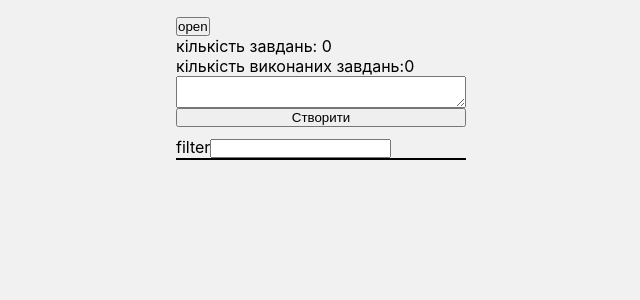
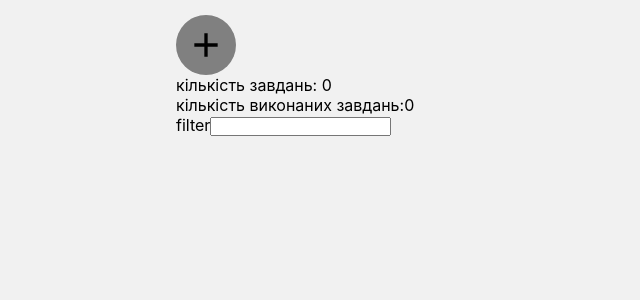
Before and after one commit to yevhenpodoliaka/react-test, a React (Create React App) app: page / in a window 1280 px wide. Shown: the top 300 px of the page, without its empty margins (319-959 px from the left). Built offline with nearby package versions, Linux system fonts and the light colour scheme.

Commit message:
add iconBtn

```diff
--- a/src/App.jsx
+++ b/src/App.jsx
@@ -7,7 +7,8 @@ import TodoList from './components/TodoApp/TodoList/TodoList';
 import TodoEditer from './components/TodoApp/TodoEditer/TodoEditer';
 import TodoFilter from './components/TodoApp/TodoFilter/TodoFilter';
 import Modal from './components/Modal/Modal';
-// import './App.css';
+import IconBtn from './components/IconBtn/IconBtn';
+import {ReactComponent as AddIcon} from './icons/add.svg'
 
 // const colorPickerOptions = [
 //   { label: 'red', color: '#F44336' },
@@ -24,6 +25,21 @@ class App extends Component {
     filter: '',
     showModal:false,
   };
+    componentDidMount() {
+
+    const storageTodos = JSON.parse(localStorage.getItem('todos'))
+    if (storageTodos) {
+         this.setState({todos:storageTodos})
+    }
+
+
+  }
+  componentDidUpdate(prevProps,prevState) {
+    if (this.state.todos!==prevState.todos) {
+      localStorage.setItem('todos', JSON.stringify(this.state.todos))
+    }
+
+  }
   toggleModal = () => {
     this.setState(({showModal})=> ({
       showModal:!showModal
@@ -38,6 +54,7 @@ class App extends Component {
     this.setState(prevState => ({
       todos: [todo, ...prevState.todos],
     }));
+    this.toggleModal()
   };
   complitedTodo = todoId => {
     this.setState(prevState => ({
@@ -76,26 +93,8 @@ class App extends Component {
       0,
     );
   };
-  componentDidMount() {
-    console.log('componentDidMount');
-    const storageTodos = JSON.parse(localStorage.getItem('todos'))
-    if (storageTodos) {
-         this.setState({todos:storageTodos})
-    }
 
-
-  }
-  componentDidUpdate(prevProps,prevState) {
-    console.log('componentDidUpdate', prevState);
-    console.log(this.state);
-    if (this.state.todos!==prevState.todos) {
-      console.log('new');
-      localStorage.setItem('todos', JSON.stringify(this.state.todos))
-    }
-
-  }
   render() {
-    console.log('App render');
     const { todos, filter,showModal } = this.state;
 
     const totalTodoCount = todos.length;
@@ -104,19 +103,21 @@ class App extends Component {
 
     return (
       <>
-        {/* <Dropdown />
-        <ColorPicker options={colorPickerOptions} />
-        <Counter initialValue={0} step={1} /> */}
-        <button type='button' onClick={this.toggleModal}>open</button>
-        {showModal&&<Modal><h2>modal</h2> <button type="button" onClick={this.toggleModal}>
-          close
-        </button></Modal>}
+        {/* <Dropdown /> */}
+        {/* <ColorPicker options={colorPickerOptions} /> */}
+        {/* <Counter initialValue={0} step={1} /> */}
+        <IconBtn onClick={this.toggleModal}  aria-label="add todo">
+          <AddIcon width="40" height="40"/>
+        </IconBtn>
+        {showModal && <Modal onClose={this.toggleModal}>
+          <TodoEditer onSubmit={this.addTodo} />
+        </Modal>}
 
         <div>
           <p>кількість завдань: {totalTodoCount}</p>
           <p>кількість виконаних завдань:{completedTodoCount}</p>
         </div>
-        <TodoEditer onSubmit={this.addTodo} />
+
         <TodoFilter value={filter} onChangeFilter={this.onChangeFilter} />
         <TodoList
           todos={visibleTodos}
--- /dev/null
+++ b/src/components/IconBtn/IconBtn.jsx
@@ -0,0 +1,23 @@
+import React from 'react'
+import PropTypes from 'prop-types'
+import s from './IconBtn.module.css'
+
+
+const IconBtn = ({ children, onClick, ...allyProps }) => (
+  <button type="button" className={s.btn} onClick={onClick} {...allyProps}>
+    {children}
+  </button>
+);
+
+IconBtn.defaultProps = {
+  onClick: () => null,
+  children: null,
+};
+
+IconBtn.propTypes = {
+  onClick: PropTypes.func,
+  children: PropTypes.node,
+  'aria-label': PropTypes.string.isRequired,
+};
+
+export default IconBtn;
--- /dev/null
+++ b/src/components/IconBtn/IconBtn.module.css
@@ -0,0 +1,14 @@
+.btn {
+    margin: 0;
+    padding: 10px;
+    border: none;
+    border-radius: 50%;
+    color: white;
+    font: inherit;
+    background-color: grey;
+    cursor: pointer;
+
+    display: inline-flex;
+    align-items: center;
+    justify-content: center;
+}
--- a/src/components/Modal/Modal.jsx
+++ b/src/components/Modal/Modal.jsx
@@ -5,14 +5,26 @@ import s from './Modal.module.css';
 const modalEl = document.querySelector('#modal');
 class Modal extends Component {
   componentDidMount() {
-    console.log('componentDidMount');
+    window.addEventListener('keydown', this.handleKeyDown)
   }
   componentWillUnmount() {
-    console.log('componentWillUnmount');
+      window.removeEventListener('keydown', this.handleKeyDown)
   }
+
+    handleKeyDown = e => {
+    if (e.code === 'Escape') {
+
+      this.props.onClose();
+    }
+  };
+    handleBackdropClick = e => {
+    if (e.currentTarget === e.target) {
+      this.props.onClose();
+    }
+  };
   render() {
     return createPortal(
-      <div className={s.backdrop}>
+      <div className={s.backdrop}  onClick={this.handleBackdropClick}>
         <div className={s.modal}>{this.props.children}</div>
       </div>,modalEl
     );
--- /dev/null
+++ b/src/components/TodoApp/Todo/Todo.css
@@ -0,0 +1,12 @@
+.Todo{
+    display: flex;
+    justify-content: space-between;
+    padding: 4px;
+    border: 1px solid blue;
+    border-radius: 4px;
+}
+
+  .Todo__text--complited{
+      text-decoration: line-through;
+
+  }
--- a/src/components/TodoApp/Todo/Todo.jsx
+++ b/src/components/TodoApp/Todo/Todo.jsx
@@ -1,6 +1,11 @@
 import PropTypes from 'prop-types'
+import IconBtn from '../../IconBtn/IconBtn'
+import { ReactComponent as DeleteIcon } from '../../../icons/delete.svg'
+import './Todo.css'
+
+
 const Todo = ({ text, completed, togglleComplited, onDeleteTodo }) => {
-    return   <>
+    return   <div  className="Todo">
     <input
           type="checkbox"
           className="Checkbox"
@@ -8,12 +13,14 @@ const Todo = ({ text, completed, togglleComplited, onDeleteTodo }) => {
           onChange={togglleComplited}
         />
         <p
-          className={completed ? 'TodoList__text--complited' : 'TodoList__text'}
+          className={completed ? 'Todo__text--complited' : 'Todo__text'}
         >
           {text}
-        </p>
-        <button onClick={onDeleteTodo}>delete</button>
-        </>
+      </p>
+      <IconBtn  onClick={onDeleteTodo} aria-label="delete todo">
+        <DeleteIcon width="12" height="12" />
+      </IconBtn>
+        </div>
 }
 Todo.propTypes = {
   text: PropTypes.string.isRequired,
--- a/src/components/TodoApp/TodoEditer/TodoEditer.jsx
+++ b/src/components/TodoApp/TodoEditer/TodoEditer.jsx
@@ -1,4 +1,5 @@
 import React, { Component } from "react";
+import s from './TodoEditer.module.css'
 
 
 class TodoEditer extends Component {
@@ -18,9 +19,9 @@ class TodoEditer extends Component {
 
     render() {
         return (
-            <form className="TodoEditer"  onSubmit={this.handleSubmit}>
+            <form className={s.form}  onSubmit={this.handleSubmit}>
                 <textarea value={this.state.text} onChange={this.handleChange}></textarea>
-                <button type="submit">Створити</button>
+                <button className={s.btn} type="submit">Створити</button>
         </form>
     )
 }
--- /dev/null
+++ b/src/components/TodoApp/TodoEditer/TodoEditer.module.css
@@ -0,0 +1,7 @@
+  .form {
+      display: flex;
+      flex-direction: column;
+  }
+  .btn{
+    margin-top: 10px;
+  }
--- a/src/components/TodoApp/TodoList/TodoList.css
+++ b/src/components/TodoApp/TodoList/TodoList.css
@@ -1,19 +1,5 @@
 .TodoList{
-    border: 1px solid black;
+  background-color: beige;
+
 
 }
-.TodoList__item{
-    display: flex;
-    justify-content: space-between;
-    padding: 4px;
-}
-
-  .TodoList__text--complited{
-      text-decoration: line-through;
-
-  }
-  .TodoEditer{
-    display: flex;
-    flex-direction: column;
-    margin-bottom: 10px;
-  }
--- a/src/components/TodoApp/TodoList/TodoList.jsx
+++ b/src/components/TodoApp/TodoList/TodoList.jsx
@@ -5,7 +5,7 @@ import Todo from '../Todo/Todo';
 const TodoList = ({ todos, onDeleteTodo, togglleComplited }) => (
   <ul className="TodoList">
     {todos.map(({ id, text, completed }) => (
-      <li className="TodoList__item" key={id}>
+      <li key={id}>
         <Todo
           text={text}
           completed={completed}
```
Also changed, not shown: src/components/ColorPicker/ColorPicker.js (+8 -2 lines), src/App.css (added), src/icons/add.svg (added), src/icons/delete.svg (added).
